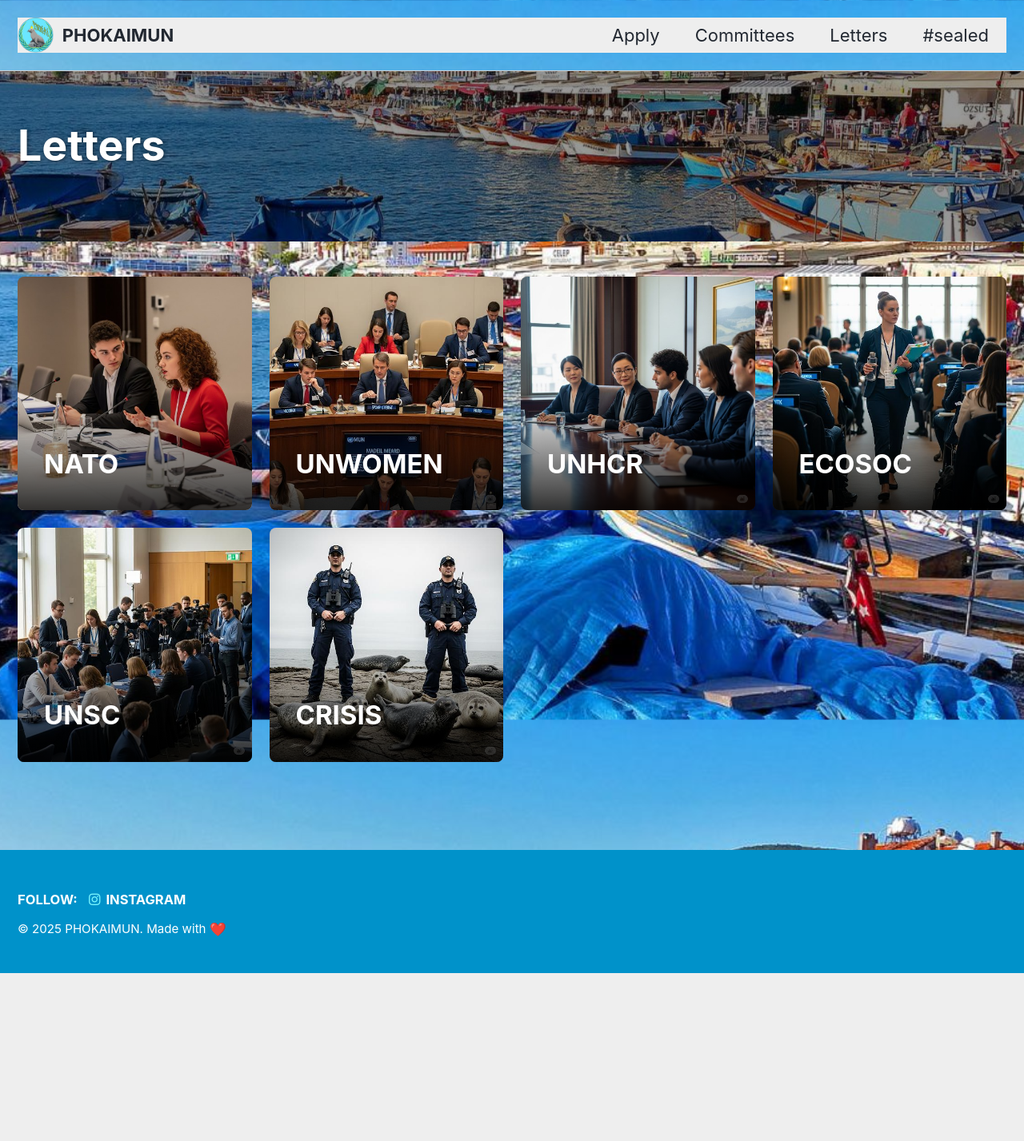
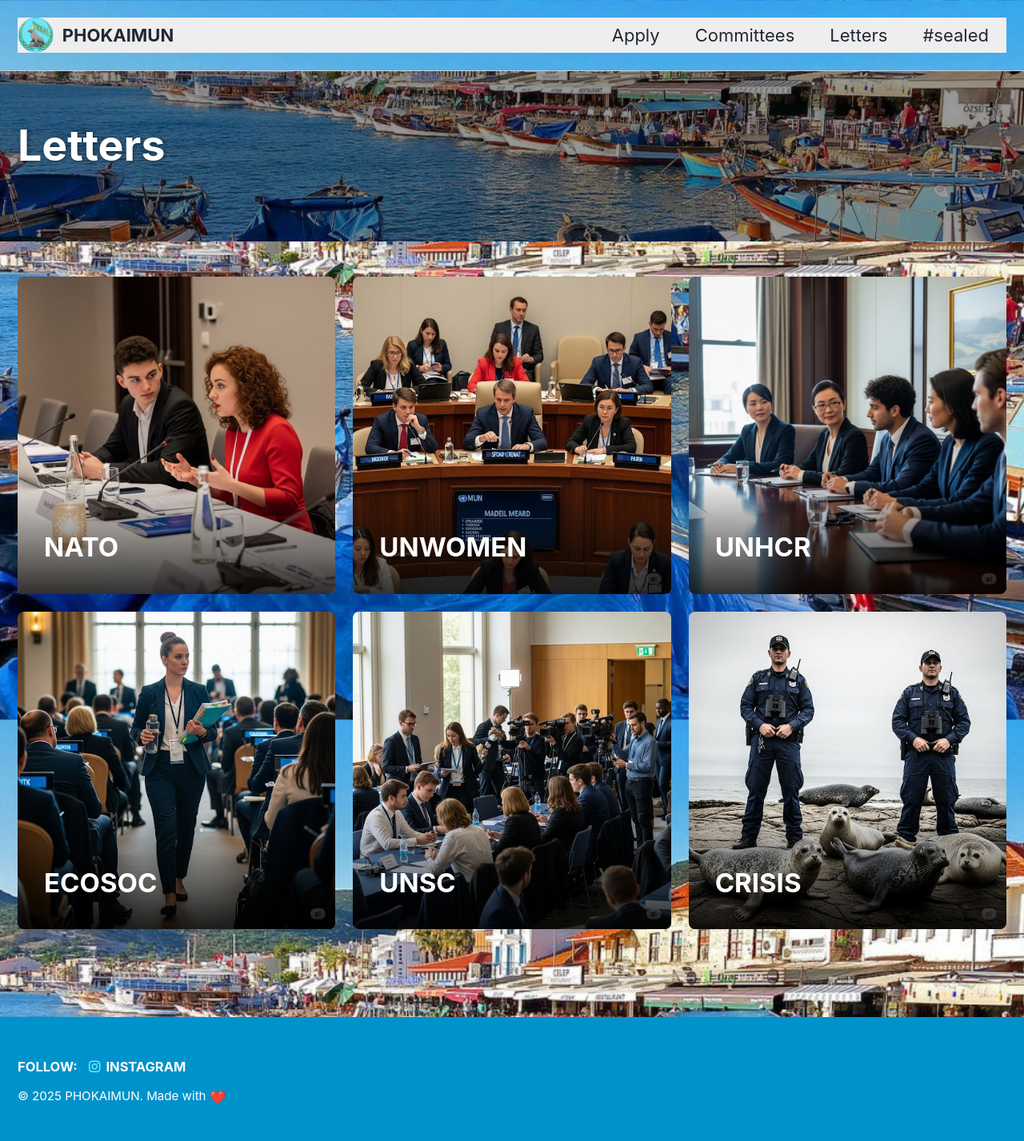
Before and after one commit to Phokaimun/Phokaimun.github.io, a Jekyll site: the page built from _pages/letters.md, in a window 1280 px wide. Shown: the whole page at 80% size. Built offline with Jekyll 4.4.1, drawn with Linux system fonts in a browser that asks for light colours; cached includes are drawn as plain includes; emoji names are drawn with the system emoji font; before the commit the page ends 1217 px from its top, so only the background shows below that.

Commit message:
Update custom.scss

```diff
--- a/assets/css/custom.scss
+++ b/assets/css/custom.scss
@@ -81,7 +81,7 @@
 /* 3 sütunlu ızgara (grid) yapısı */
 .custom-gallery-grid {
   display: grid;
-  grid-template-columns: repeat(auto-fill, minmax(250px, 1fr));
+  grid-template-columns: repeat(3, minmax(250px, 1fr));
   gap: 1rem;
   margin: 2em 0;
 }
```
